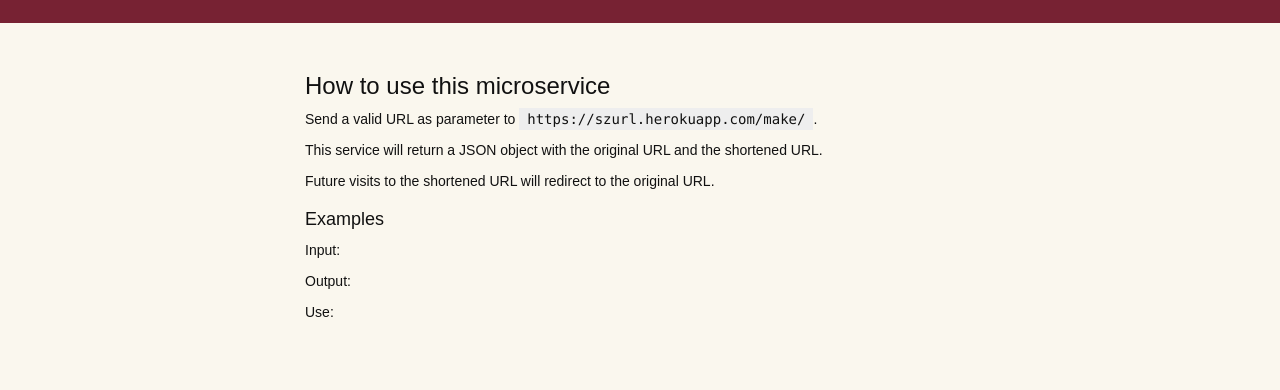
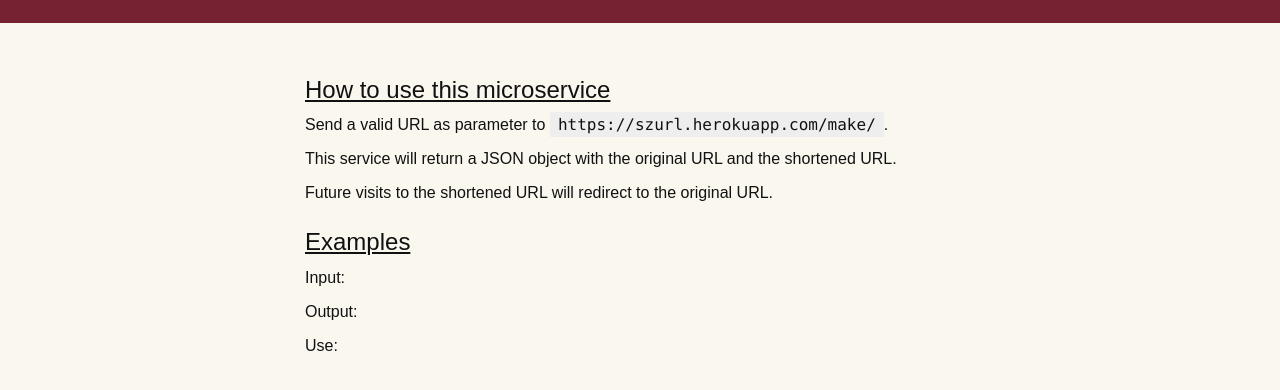
Before and after one commit to DougRiblet/shortener, a website: page index.html in a window 1280 px wide. Shown: the part 92-482 px from the top of the page. Drawn offline with nearby package versions, Linux system fonts and the light colour scheme.

Commit message:
add Procfile

```diff
--- a/app.js
+++ b/app.js
@@ -8,6 +8,12 @@ app.get('/', function (req, res) {
   res.sendFile(path.join(__dirname+'/index.html'));
 });
 
+app.get('/make/:input', function(req, res) {
+
+});
+
+
+
 
 app.listen(port, function () {
   console.log('Example app listening on port ' + port);
--- a/index.html
+++ b/index.html
@@ -9,7 +9,7 @@
     background-color: #faf7ee;
     color: #111;
   	font-family: Arial, Helvetica, sans-serif;
-  	font-size: 14px;
+  	font-size: 16px;
   	line-height: 150%;
   }
   .container, .jumbotron .container {max-width: 700px; margin:10px auto;}
@@ -17,7 +17,7 @@
   	background-color: #723; color: #faf7ee;
   	padding-top: 16px; padding-bottom: 16px;
   }
-  h4 {margin-top: 1em;}
+  h3 {margin-top: 1em; text-decoration: underline;}
   .example {
   	font-family: "Lucida Console", Monaco, monospace;
   	background-color: #eee;
@@ -43,7 +43,7 @@
 
 <p>Future visits to the shortened URL will redirect to the original URL.</p>
 
-<h4>Examples</h4>
+<h3>Examples</h3>
 
 <p>Input: </p>
 
```
Also changed, not shown: 1 other file.
